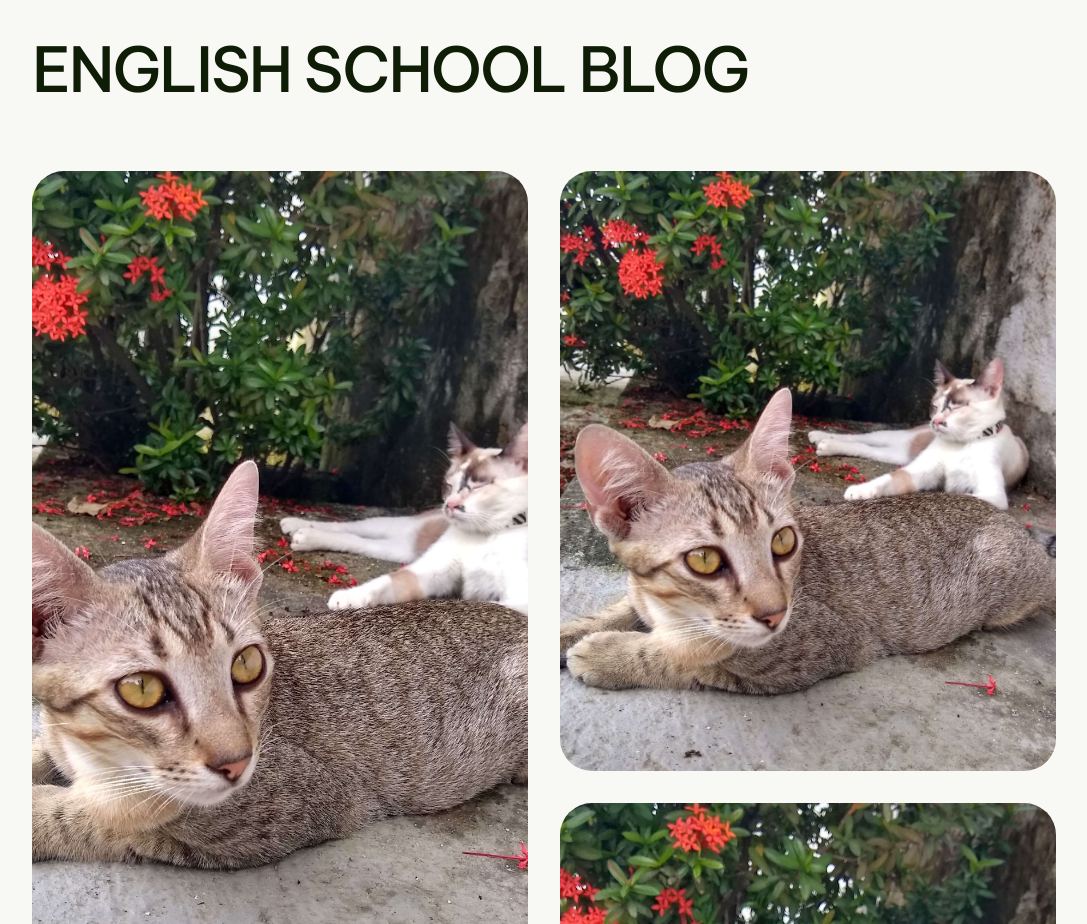
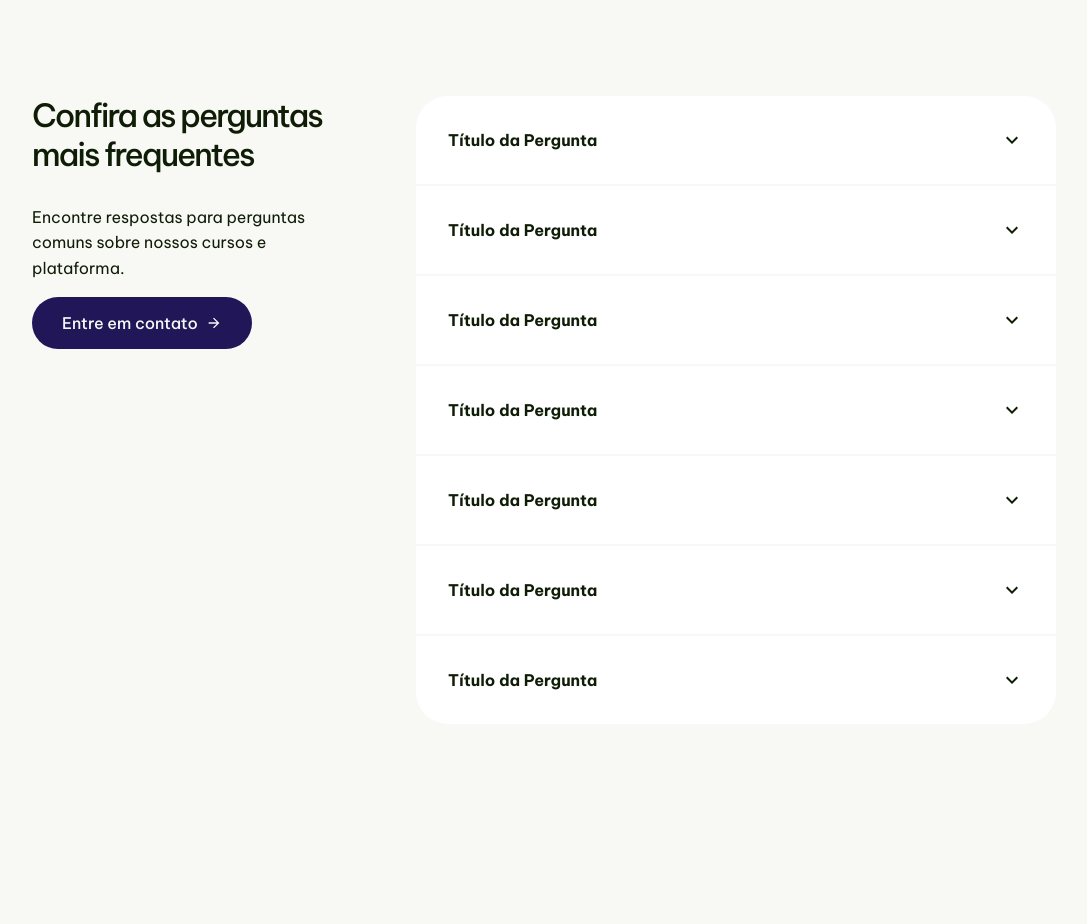
Before and after one commit to SnayderRodrigues/react-study, a React (Vite) app: page / in a window 1280 px wide. Shown: the part 8220-9144 px from the top of the page, without its empty margins (96-1183 px from the left). Built offline with nearby package versions, Linux system fonts and the light colour scheme.

Commit message:
feat: add faq section dropdown

```diff
--- a/src/pages/home/Faq.jsx
+++ b/src/pages/home/Faq.jsx
@@ -1,10 +1,140 @@
 import React from "react";
+import { Link } from "react-router-dom";
+import { IoMdArrowForward } from "react-icons/io";
+import { MdKeyboardArrowDown } from "react-icons/md";
 
 const Faq = () => {
   return (
     <section className="faq">
-      <div className="wrapper fafq__wrapper">
+      <div className="wrapper faq__wrapper">
         <h2>FAQ</h2>
+        <div className="faq__text-wrapper">
+          <h3>Confira as perguntas mais frequentes</h3>
+          <p>
+            Encontre respostas para perguntas comuns sobre nossos cursos e
+            plataforma.
+          </p>
+          <Link to="contact" className="button link">
+            Entre em contato
+            <IoMdArrowForward />
+          </Link>
+        </div>
+        <div className="faq__dropdown-wrapper">
+          <div className="faq__dropdown">
+            <div className="faq__dropdown-item">
+              <div className="faq__dropdown-header">
+                <span>Título da Pergunta</span>
+                <MdKeyboardArrowDown />
+              </div>
+              <div class="faq__dropdown-content">
+                <div>
+                  <p>
+                    Lorem ipsum dolor sit amet consectetur adipisicing elit.
+                    Voluptatibus cupiditate odit reiciendis maiores suscipit vel
+                    quasi, id architecto dolore doloribus molestiae consectetur
+                    repellendus impedit aliquid eius nulla sint ducimus vitae.
+                  </p>
+                </div>
+              </div>
+            </div>
+            <div className="faq__dropdown-item">
+              <div className="faq__dropdown-header">
+                <span>Título da Pergunta</span>
+                <MdKeyboardArrowDown />
+              </div>
+              <div class="faq__dropdown-content">
+                <div>
+                  <p>
+                    Lorem ipsum dolor sit amet consectetur adipisicing elit.
+                    Voluptatibus cupiditate odit reiciendis maiores suscipit vel
+                    quasi, id architecto dolore doloribus molestiae consectetur
+                    repellendus impedit aliquid eius nulla sint ducimus vitae.
+                  </p>
+                </div>
+              </div>
+            </div>
+            <div className="faq__dropdown-item">
+              <div className="faq__dropdown-header">
+                <span>Título da Pergunta</span>
+                <MdKeyboardArrowDown />
+              </div>
+              <div class="faq__dropdown-content">
+                <div>
+                  <p>
+                    Lorem ipsum dolor sit amet consectetur adipisicing elit.
+                    Voluptatibus cupiditate odit reiciendis maiores suscipit vel
+                    quasi, id architecto dolore doloribus molestiae consectetur
+                    repellendus impedit aliquid eius nulla sint ducimus vitae.
+                  </p>
+                </div>
+              </div>
+            </div>
+            <div className="faq__dropdown-item">
+              <div className="faq__dropdown-header">
+                <span>Título da Pergunta</span>
+                <MdKeyboardArrowDown />
+              </div>
+              <div class="faq__dropdown-content">
+                <div>
+                  <p>
+                    Lorem ipsum dolor sit amet consectetur adipisicing elit.
+                    Voluptatibus cupiditate odit reiciendis maiores suscipit vel
+                    quasi, id architecto dolore doloribus molestiae consectetur
+                    repellendus impedit aliquid eius nulla sint ducimus vitae.
+                  </p>
+                </div>
+              </div>
+            </div>
+            <div className="faq__dropdown-item">
+              <div className="faq__dropdown-header">
+                <span>Título da Pergunta</span>
+                <MdKeyboardArrowDown />
+              </div>
+              <div class="faq__dropdown-content">
+                <div>
+                  <p>
+                    Lorem ipsum dolor sit amet consectetur adipisicing elit.
+                    Voluptatibus cupiditate odit reiciendis maiores suscipit vel
+                    quasi, id architecto dolore doloribus molestiae consectetur
+                    repellendus impedit aliquid eius nulla sint ducimus vitae.
+                  </p>
+                </div>
+              </div>
+            </div>
+            <div className="faq__dropdown-item">
+              <div className="faq__dropdown-header">
+                <span>Título da Pergunta</span>
+                <MdKeyboardArrowDown />
+              </div>
+              <div class="faq__dropdown-content">
+                <div>
+                  <p>
+                    Lorem ipsum dolor sit amet consectetur adipisicing elit.
+                    Voluptatibus cupiditate odit reiciendis maiores suscipit vel
+                    quasi, id architecto dolore doloribus molestiae consectetur
+                    repellendus impedit aliquid eius nulla sint ducimus vitae.
+                  </p>
+                </div>
+              </div>
+            </div>
+            <div className="faq__dropdown-item">
+              <div className="faq__dropdown-header">
+                <span>Título da Pergunta</span>
+                <MdKeyboardArrowDown />
+              </div>
+              <div class="faq__dropdown-content">
+                <div>
+                  <p>
+                    Lorem ipsum dolor sit amet consectetur adipisicing elit.
+                    Voluptatibus cupiditate odit reiciendis maiores suscipit vel
+                    quasi, id architecto dolore doloribus molestiae consectetur
+                    repellendus impedit aliquid eius nulla sint ducimus vitae.
+                  </p>
+                </div>
+              </div>
+            </div>
+          </div>
+        </div>
       </div>
     </section>
   );
--- a/src/styles/pages/home/_faq.scss
+++ b/src/styles/pages/home/_faq.scss
@@ -2,4 +2,77 @@
 
 .faq {
   background-color: var(--bg-color);
+  padding: 12rem 0 0;
+
+  &__wrapper {
+    display: flex;
+    flex-direction: row;
+    flex-wrap: wrap;
+    gap: 4rem;
+
+    h2 {
+      min-width: 100%;
+    }
+  }
+  &__text-wrapper {
+    flex: 1;
+
+    h3 {
+      margin-bottom: 2rem;
+    }
+    p {
+      margin-bottom: 1rem;
+    }
+  }
+  &__dropdown-wrapper {
+    flex: 2;
+  }
+  &__dropdown {
+    display: flex;
+    flex-direction: column;
+    background-color: var(--white);
+    border-radius: 2rem;
+  }
+  &__dropdown-item {
+    display: flex;
+    flex-direction: column;
+    align-items: flex-end;
+    overflow: hidden;
+  }
+  &__dropdown-header {
+    width: 100%;
+    display: flex;
+    align-items: center;
+    justify-content: space-between;
+    text-wrap: nowrap;
+    padding: 2rem;
+    font-weight: 700;
+    transition: 0.7s cubic-bezier(0.16, 1, 0.3, 1);
+    cursor: pointer;
+
+    span {
+      margin-right: 1rem;
+    }
+    svg {
+      width: 1.5rem;
+      height: 1.5rem;
+    }
+  }
+  &__dropdown &__dropdown-item:not(:last-of-type) &__dropdown-header {
+    border-bottom: 2px solid var(--bg-color);
+  }
+  &__dropdown-content {
+    display: grid;
+    grid-template-rows: 0fr;
+    overflow: hidden;
+    transition: all 1s cubic-bezier(0.16, 1, 0.3, 1);
+
+    div {
+      overflow: hidden;
+    }
+    div > p {
+      padding: 0 2rem 2rem 2rem;
+      margin: 0;
+    }
+  }
 }
```
